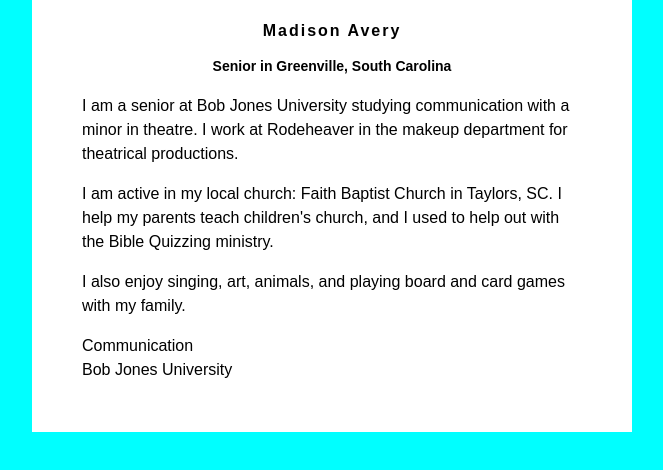
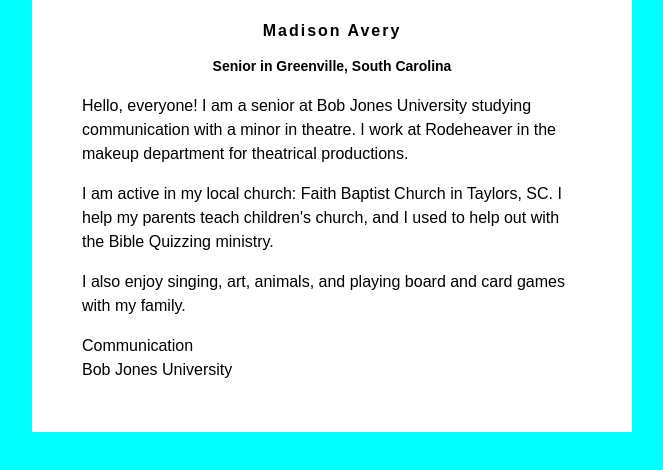
Before and after one commit to Maver698/Maver698.github.io, a plain HTML site: page index.html in a window 1280 px wide. Shown: the whole page, without its empty margins (308-971 px from the left). Drawn offline with Linux system fonts and the light colour scheme.

Commit message:
Update index.html

```diff
--- a/index.html
+++ b/index.html
@@ -33,7 +33,7 @@ h3 {
  <h1>Madison Avery</h1>
  <h2>Senior in Greenville, South Carolina</h2>
 
- <p>I am a senior at Bob Jones University studying communication with a
+ <p> Hello, everyone! I am a senior at Bob Jones University studying communication with a
 minor in theatre. I work at Rodeheaver in the makeup department for theatrical productions.</p>
  <p>
  I am active in my
```
